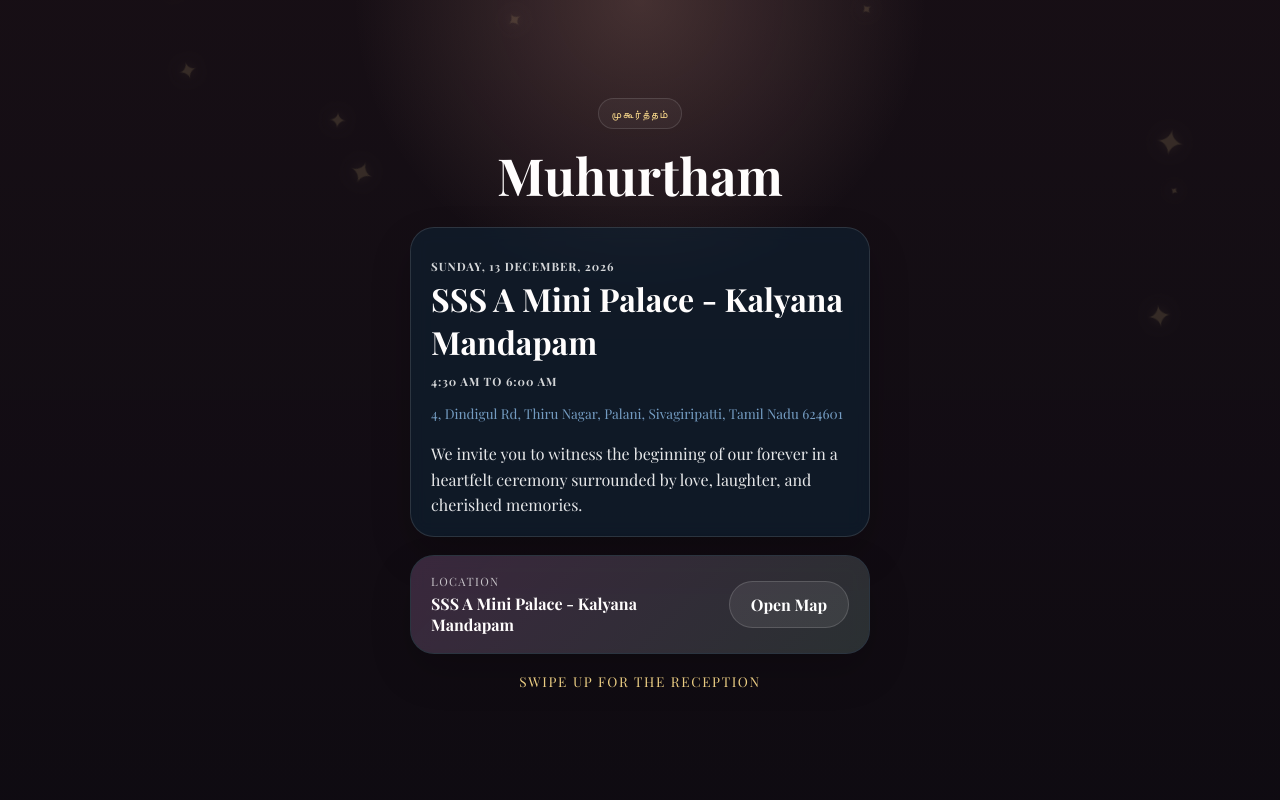
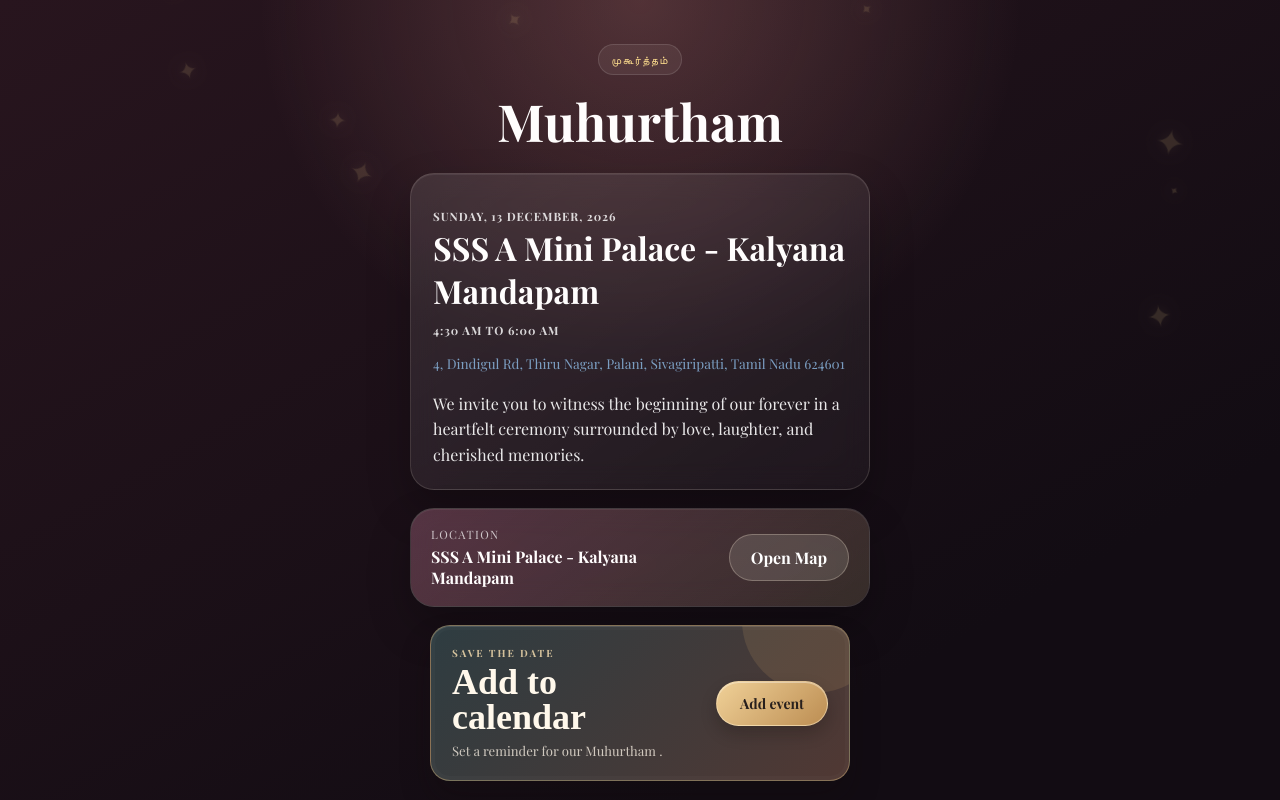
Before and after one commit to kevinakashm/Invite, a Next.js app: page / in a window 1280 px wide. Both pictures are taken after a click on the button "Open". Built offline with nearby package versions, Linux system fonts and the light colour scheme.

Commit message:
Add Calendar

```diff
--- a/app/globals.css
+++ b/app/globals.css
@@ -9,6 +9,9 @@
   --white: #fffdfd;
   --card: rgba(14, 34, 52, 0.6);
   --border: rgba(255, 255, 255, 0.12);
+  --wine: #2c1820;
+  --rose: #e9a7a1;
+  --ink: #160e14;
 }
 
 * { box-sizing: border-box; }
@@ -38,7 +41,7 @@ body {
   overscroll-behavior-y: none;
   overscroll-behavior-x: none;
   font-family: 'Playfair Display', 'Inter', system-ui, -apple-system, 'Segoe UI', Roboto, 'Helvetica Neue', Arial;
-  background: linear-gradient(180deg, var(--bg-dark), var(--bg-soft) 40%);
+  background: var(--ink);
   color: var(--white);
 }
 
@@ -50,6 +53,7 @@ a {
 .page-shell {
   min-height: 100vh;
   background: #120b17;
+  isolation: isolate;
 }
 
 .welcome-screen {
@@ -69,8 +73,9 @@ a {
   position: absolute;
   inset: 0;
   background:
-    radial-gradient(circle at top, rgba(255, 190, 168, 0.1), transparent 30%),
-    linear-gradient(180deg, rgba(24, 15, 21, 0.65), rgba(15, 12, 18, 0.78));
+    radial-gradient(circle at 50% 12%, rgba(255, 203, 177, 0.26), transparent 34%),
+    radial-gradient(circle at 8% 86%, rgba(178, 92, 101, 0.18), transparent 30%),
+    linear-gradient(180deg, rgba(20, 12, 18, 0.46), rgba(15, 10, 15, 0.88));
   z-index: 0;
 }
 
@@ -83,15 +88,15 @@ a {
 
 /* small card for welcome text */
 .welcome-card {
-  margin: 0 auto 18px;
-  padding: 18px 16px;
+  margin: 0 auto 26px;
+  padding: 25px 24px 22px;
   width: min(84vw, 420px);
   max-width: 100%;
-  background: linear-gradient(180deg, rgba(255,255,255,0.02), rgba(255,255,255,0.01));
-  border-radius: 12px;
-  border: 1px solid rgba(255,255,255,0.04);
-  box-shadow: 0 10px 30px rgba(2,12,30,0.6);
-  backdrop-filter: blur(4px);
+  background: linear-gradient(145deg, rgba(255,255,255,0.11), rgba(255,255,255,0.025));
+  border-radius: 22px;
+  border: 1px solid rgba(255, 232, 211, 0.18);
+  box-shadow: 0 20px 60px rgba(0,0,0,0.38), inset 0 1px 0 rgba(255,255,255,0.16);
+  backdrop-filter: blur(10px);
 }
 
 /* ensure no horizontal drift from viewport rounding */
@@ -164,7 +169,7 @@ html, body {
   max-width: 520px;
   margin: 0 auto;
   text-align: center;
-  padding: 28px 0 0;
+  padding: 34px 0 0;
   display: flex;
   flex-direction: column;
   align-items: center;
@@ -192,8 +197,8 @@ html, body {
 
 .line {
   display: block;
-  width: 72px;
-  height: 3px;
+  width: 62px;
+  height: 1px;
   border-radius: 2px;
   background: linear-gradient(90deg, transparent, var(--gold), transparent);
   background-size: 220% 100%;
@@ -212,7 +217,7 @@ html, body {
   display: inline-flex;
   align-items: center;
   height: 36px;
-  line-height: 1;
+  line-height: 1.08;
   animation: popEmoji 3.2s ease-in-out infinite;
 }
 
@@ -255,7 +260,7 @@ h1 {
 
 /* Envelope UI */
 .envelope {
-  margin: 22px auto 0;
+  margin: 12px auto 0;
   width: min(84vw, 360px);
   max-width: 100%;
   perspective: 900px;
@@ -264,10 +269,27 @@ h1 {
 .envelope-body {
   position: relative;
   height: 220px;
-  border-radius: 8px;
-  background: linear-gradient(135deg, rgba(60, 28, 28, 0.45), rgba(45, 20, 20, 0.35));
-  box-shadow: 0 16px 40px rgba(0, 0, 0, 0.4), inset 0 0 20px rgba(249, 217, 139, 0.05);
+  border-radius: 10px;
+  background: linear-gradient(145deg, #6c3d40, #3c2027 68%);
+  border: 1px solid rgba(255, 223, 192, 0.16);
+  box-shadow: 0 25px 45px rgba(0, 0, 0, 0.5), inset 0 1px 1px rgba(255,255,255,0.18);
   overflow: visible;
+}
+
+.envelope-body::before,
+.envelope-body::after {
+  content: '';
+  position: absolute;
+  inset: 0;
+  pointer-events: none;
+}
+
+.envelope-body::before {
+  background: linear-gradient(35deg, transparent 49.6%, rgba(24, 10, 14, 0.28) 50%, transparent 50.5%), linear-gradient(-35deg, transparent 49.6%, rgba(24, 10, 14, 0.28) 50%, transparent 50.5%);
+}
+
+.envelope-body::after {
+  background: linear-gradient(145deg, transparent 49.5%, rgba(255, 228, 205, 0.11) 50%, transparent 50.5%);
 }
 
 .envelope-inner {
@@ -283,13 +305,13 @@ h1 {
   right: 0;
   top: -6px;
   height: 120px;
-  background: linear-gradient(180deg, #3d2323, #4d2f2f);
+  background: linear-gradient(180deg, #7c494a, #4b292f);
   border-radius: 4px 4px 50% 50% / 60% 60% 0 0;
   transform-origin: top center;
   transform: rotateX(0deg);
   transition: transform 0.6s cubic-bezier(.2,.9,.2,1);
   box-shadow: 0 8px 20px rgba(0, 0, 0, 0.5), inset 0 1px 2px rgba(249, 217, 139, 0.12);
-  border: none;
+  border: 1px solid rgba(255, 232, 211, 0.12);
 }
 
 .envelope.opening .envelope-flap {
@@ -297,17 +319,25 @@ h1 {
 }
 
 .open-sticker {
-  background: linear-gradient(180deg, #3d2323, #4d2f2f);
-  color: #ffffff;
-  border: none;
-  padding: 12px 20px;
-  border-radius: 999px;
+  background: radial-gradient(circle at 32% 28%, #f5d6a5, #b7794d 72%);
+  color: #48221d;
+  border: 2px solid rgba(255, 238, 197, 0.65);
+  padding: 19px 15px;
+  min-width: 68px;
+  min-height: 68px;
+  border-radius: 50%;
   font-weight: 800;
   font-size: 1.05rem;
-  letter-spacing: 0.02em;
-  box-shadow: 0 10px 26px rgba(3, 44, 94, 0.32);
+  letter-spacing: 0.04em;
+  box-shadow: 0 8px 0 #794331, 0 15px 26px rgba(0, 0, 0, 0.34), inset 0 1px 1px rgba(255,255,255,0.75);
   z-index: 3;
+  cursor: pointer;
+  transition: transform 180ms ease, box-shadow 180ms ease;
 }
+
+.open-sticker:hover { transform: translateY(-2px) rotate(-3deg); }
+.open-sticker:active { transform: translateY(4px); box-shadow: 0 3px 0 #794331, 0 8px 16px rgba(0,0,0,0.34); }
+.open-sticker:focus-visible, .map-card a:focus-visible { outline: 2px solid var(--gold); outline-offset: 4px; }
 
 .envelope-shadow {
   height: 8px;
@@ -385,7 +415,7 @@ h1 {
   position: relative;
   min-height: 100vh;
   scroll-snap-align: start;
-  padding: 28px 18px 44px;
+  padding: 36px 18px 44px;
   display: flex;
   flex-direction: column;
   justify-content: center;
@@ -394,14 +424,14 @@ h1 {
 
 .wedding-card {
   background:
-    radial-gradient(circle at top, rgba(255, 190, 168, 0.2), transparent 28%),
-    linear-gradient(180deg, rgba(24, 15, 21, 0.9), rgba(15, 12, 18, 0.92));
+    radial-gradient(circle at 50% 0%, rgba(221, 141, 135, 0.26), transparent 34%),
+    linear-gradient(150deg, #28151e, #120c13 72%);
 }
 
 .reception-card {
   background:
-    radial-gradient(circle at top, rgba(249, 217, 139, 0.18), transparent 30%),
-    linear-gradient(180deg, rgba(17, 12, 18, 0.9), rgba(31, 21, 25, 0.94));
+    radial-gradient(circle at 50% 0%, rgba(225, 185, 108, 0.2), transparent 34%),
+    linear-gradient(150deg, #251820, #120d13 72%);
 }
 
 .section-header {
@@ -413,7 +443,7 @@ h1 {
   padding: 7px 12px;
   border: 1px solid var(--border);
   border-radius: 999px;
-  background: rgba(255, 255, 255, 0.04);
+  background: rgba(255, 239, 218, 0.07);
   color: var(--gold);
   letter-spacing: 0.12em;
   text-transform: uppercase;
@@ -430,15 +460,15 @@ h1 {
 .map-card {
   width: min(92vw, 460px);
   margin: 0 auto;
-  background: var(--card);
-  border: 1px solid var(--border);
+  background: linear-gradient(145deg, rgba(255,255,255,0.105), rgba(255,255,255,0.035));
+  border: 1px solid rgba(255, 238, 222, 0.14);
   border-radius: 24px;
-  backdrop-filter: blur(8px);
-  box-shadow: 0 18px 40px rgba(0, 0, 0, 0.18);
+  backdrop-filter: blur(14px);
+  box-shadow: 0 20px 44px rgba(0, 0, 0, 0.24), inset 0 1px 0 rgba(255,255,255,0.07);
 }
 
 .info-card {
-  padding: 20px 20px 18px;
+  padding: 24px 22px 22px;
 }
 
 .date,
@@ -518,10 +548,13 @@ h1 {
   border-radius: 999px;
   text-decoration: none;
   color: #fff;
-  background: rgba(255, 255, 255, 0.08);
-  border: 1px solid rgba(255, 255, 255, 0.15);
+  background: rgba(255, 249, 239, 0.13);
+  border: 1px solid rgba(255, 240, 218, 0.27);
   font-weight: 700;
+  transition: transform 180ms ease, background 180ms ease;
 }
+
+.map-card a:hover { transform: translateY(-2px); background: rgba(255, 249, 239, 0.22); }
 
 .swipe-hint,
 .final-note {
@@ -548,6 +581,97 @@ h1 {
   font-family: 'Playfair Display', Georgia, 'Times New Roman', serif;
   letter-spacing: 0.03em;
 }
+
+.calendar-section {
+  width: 100%;
+  max-width: 420px;
+  margin: 0 auto 48px;
+}
+
+.calendar-card {
+  position: relative;
+  display: flex;
+  align-items: center;
+  justify-content: space-between;
+  gap: 18px;
+  overflow: hidden;
+  padding: 20px 21px;
+  border: 1px solid rgba(225, 192, 132, 0.42);
+  border-radius: 20px;
+  background: linear-gradient(135deg, rgba(48, 63, 68, 0.96), rgba(83, 58, 53, 0.97));
+  box-shadow: inset 0 1px 0 rgba(255,255,255,0.12), inset 0 0 0 4px rgba(255,255,255,0.018), 0 18px 30px rgba(18, 12, 10, 0.28);
+  transition: transform 0.3s cubic-bezier(0.22, 0.8, 0.32, 1), box-shadow 0.3s ease, border-color 0.3s ease;
+}
+
+.calendar-card::before {
+  content: "";
+  position: absolute;
+  top: -78px;
+  right: -38px;
+  width: 145px;
+  height: 145px;
+  border-radius: 50%;
+  background: rgba(234, 190, 117, 0.12);
+}
+
+.calendar-copy,
+.calendar-btn {
+  position: relative;
+  z-index: 1;
+}
+
+.calendar-kicker {
+  margin: 0 0 5px;
+  color: rgba(247, 222, 176, 0.82);
+  font-size: 10px;
+  font-weight: 600;
+  letter-spacing: 0.2em;
+  text-transform: uppercase;
+}
+
+.calendar-copy h2 {
+  margin: 0;
+  color: #fff8eb;
+  font-family: 'Cormorant Garamond', serif;
+  font-size: clamp(1.7rem, 6vw, 2.25rem);
+  line-height: 0.95;
+}
+
+.calendar-copy p:last-child {
+  margin: 8px 0 0;
+  color: rgba(255, 246, 232, 0.76);
+  font-size: 0.82rem;
+  line-height: 1.4;
+}
+
+.calendar-btn {
+  display: inline-flex;
+  flex: 0 0 auto;
+  align-items: center;
+  justify-content: center;
+  min-width: 112px;
+  padding: 12px 15px;
+  border: 1px solid rgba(255, 239, 204, 0.5);
+  border-radius: 999px;
+  background: linear-gradient(135deg, #f0d198, #bc8d52);
+  color: #28201d;
+  font-size: 0.88rem;
+  font-weight: 700;
+  text-decoration: none;
+  box-shadow: inset 0 1px 0 rgba(255,255,255,0.36), 0 8px 16px rgba(19, 12, 10, 0.23);
+  transition: transform 0.2s ease, filter 0.2s ease;
+}
+
+.calendar-btn:hover {
+  transform: translateY(-2px);
+  filter: brightness(1.06);
+}
+
+.calendar-btn:focus-visible {
+  outline: 2px solid #fff4d6;
+  outline-offset: 3px;
+}
+
 
 /* Thank You Section */
 .thank-you-section {
@@ -604,3 +728,24 @@ h1 {
     width: min(460px, 80vw);
   }
 }
+
+@media (max-width: 380px) {
+  .envelope-body { height: 196px; }
+  .countdown-item { padding-inline: 4px; }
+  .countdown-value { font-size: 1.38rem; }
+  .calendar-card {
+    flex-direction: column;
+    align-items: stretch;
+    gap: 16px;
+    padding: 21px 19px;
+    text-align: center;
+  }
+
+  .calendar-btn {
+    width: 100%;
+  }
+}
+
+@media (prefers-reduced-motion: reduce) {
+  *, *::before, *::after { animation-duration: 0.01ms !important; animation-iteration-count: 1 !important; scroll-behavior: auto !important; transition-duration: 0.01ms !important; }
+}
--- a/app/page.js
+++ b/app/page.js
@@ -17,7 +17,7 @@ const weddingDetails = {
 const receptionDetails = {
   title: 'Reception',
   date: 'Tuesday, 15 December 2026',
-  time: '7:00 PM to 9:00 PM',
+  time: '6:00 PM to 9:00 PM',
   venue: 'K. C. Thirumana Mandapam',
   address: 'Marudhamalai Rd, Karai Gounder Layout, Mappillai Layout, Kongu Nagar, Kalveerampalayam, Coimbatore, Tamil Nadu 641046',
   mapUrl: 'https://www.google.com/maps?rlz=1C1RXQR_enIN1124IN1124&biw=1536&bih=826&sca_esv=0cc2b9f834b9d715&sxsrf=APpeQnubEWF73t1W7n71mKbl4lJS-cp-yQ:1789984299885&gs_lp=Egxnd3Mtd2l6LXNlcnAiGGsuIGMuIHRoaXJ1bWFuYSBtYW5kYXBhbTILEC4YgAQYxwEYrwEyBRAAGIAEMgsQABiABBiKBRiGAzILEAAYgAQYigUYhgMyCxAAGIAEGIoFGIYDMgsQABiABBiKBRiGA0jPFFAAWABwAHgBkAEAmAFzoAFzqgEDMC4xuAEByAEA-AEC-AEBmAIBoAJ3mAMAkgcDMC4xoAecB7IHAzAuMbgHd8IHAzItMcgHA4AIAQ&um=1&ie=UTF-8&fb=1&gl=in&sa=X&geocode=Kbfi7GkTX6g7MTopBCLFAxME&daddr=Marudhamalai+Rd,+Karai+Gounder+Layout,+Mappillai+Layout,+Kongu+Nagar,+Kalveerampalayam,+Coimbatore,+Tamil+Nadu+641046',
@@ -132,6 +132,19 @@ export default function Home() {
               </a>
             </div>
 
+            <section className="calendar-section" aria-labelledby="calendar-title">
+            <div className="calendar-card">
+              <div className="calendar-copy">
+                <p className="calendar-kicker">Save the date</p>
+                <h2 id="calendar-title">Add to calendar</h2>
+                <p>Set a reminder for our Muhurtham .</p>
+              </div>
+              <a className="calendar-btn" href="/muhurtham-reminder.ics" download>
+                Add event
+              </a>
+            </div>
+          </section>
+
             <div className="swipe-hint">Swipe up for the reception</div>
           </section>
 
@@ -160,6 +173,19 @@ export default function Home() {
               </a>
             </div>
 
+            <section className="calendar-section" aria-labelledby="calendar-title">
+            <div className="calendar-card">
+              <div className="calendar-copy">
+                <p className="calendar-kicker">Save the date</p>
+                <h2 id="calendar-title">Add to calendar</h2>
+                <p>Set a reminder for our reception celebration.</p>
+              </div>
+              <a className="calendar-btn" href="/reception-reminder.ics" download>
+                Add event
+              </a>
+            </div>
+          </section>
+
             <div className="countdown-section">
               <h3 className="countdown-title">Days Until the Muhurtham</h3>
               <div className="countdown-grid">
@@ -181,6 +207,8 @@ export default function Home() {
                 </div>
               </div>
             </div>
+
+
 
 
 
```
Also changed, not shown: 2 other files (tests, documents, lock files or other folders).
